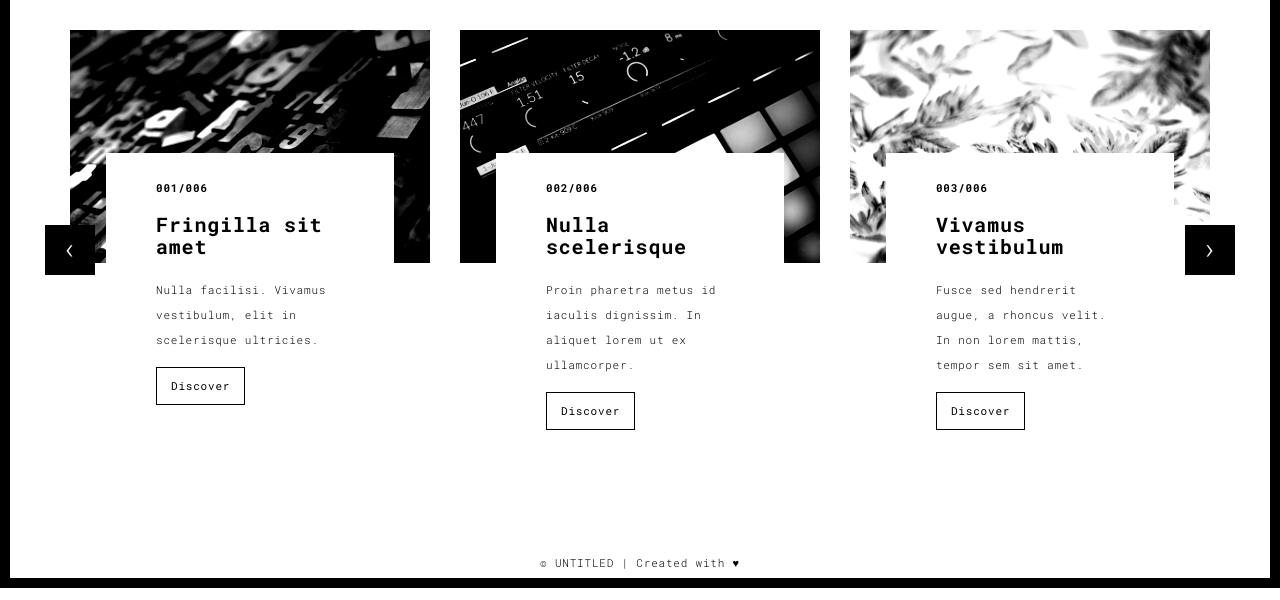
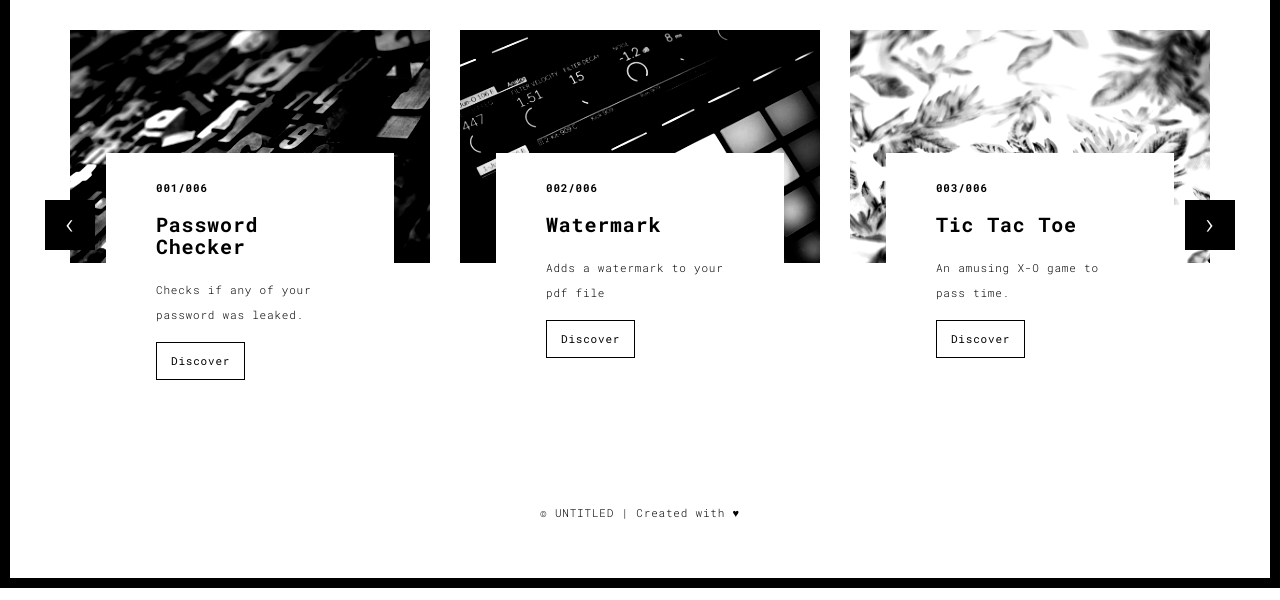
Before and after one commit to mostafahisham10/portfo, a Flask app: page /portfolio.html in a window 1280 px wide. Shown: the part 212-812 px from the top of the page. Run offline with Flask 2, Linux system fonts and the light colour scheme; some libraries are stand-ins or nearby versions.

Commit message:
added portfoli subjects

```diff
--- a/templates/portfolio.html
+++ b/templates/portfolio.html
@@ -74,8 +74,8 @@
                       </a>
                       <div class="card-container card-container-lg">
                         <h4>001/006</h4>
-                        <h3>Fringilla sit amet</h3>
-                        <p>Nulla facilisi. Vivamus vestibulum, elit in scelerisque ultricies.</p>
+                        <h3>Password Checker</h3>
+                        <p>Checks if any of your password was leaked.</p>
                         <a href="./work.html" title="" class="btn btn-default">Discover</a>
                       </div>
                     </div>
@@ -85,8 +85,8 @@
                       </a>
                       <div class="card-container card-container-lg">
                         <h4>002/006</h4>
-                        <h3>Nulla scelerisque</h3>
-                        <p>Proin pharetra metus id iaculis dignissim. In aliquet lorem ut ex ullamcorper.</p>
+                        <h3>Watermark</h3>
+                        <p>Adds a watermark to your pdf file</p>
                         <a href="./work.html" title="" class="btn btn-default">Discover</a>
                       </div>
                     </div>
@@ -96,8 +96,8 @@
                       </a>
                       <div class="card-container card-container-lg">
                         <h4>003/006</h4>
-                        <h3>Vivamus vestibulum</h3>
-                        <p>Fusce sed hendrerit augue, a rhoncus velit. In non lorem mattis, tempor sem sit amet.</p>
+                        <h3>Tic Tac Toe</h3>
+                        <p>An amusing X-O game to pass time.</p>
                         <a href="./work.html" title="" class="btn btn-default">Discover</a>
                       </div>
                     </div>
@@ -114,8 +114,8 @@
                     </a>
                     <div class="card-container">
                       <h4>004/006</h4>
-                      <h3>Nulla scelerisque</h3>
-                      <p>Proin pharetra metus id iaculis dignissim. In aliquet lorem ut ex ullamcorper.</p>
+                      <h3>Hacker News</h3>
+                      <p>Scraps the web showing the best tech articles.</p>
                       <a href="./work.html" class="btn btn-default">Discover</a>
                     </div>
                   </div>
@@ -125,8 +125,8 @@
                       </a>
                       <div class="card-container">
                         <h4>005/006</h4>
-                        <h3>Fringilla sit amet</h3>
-                        <p>Nulla facilisi. Vivamus vestibulum, elit in scelerisque ultricies.</p>
+                        <h3>Hangman</h3>
+                        <p>An amusing hangman game to pass time.</p>
                         <a href="./work.html" class="btn btn-default">Discover</a>
                       </div>
                     </div>
@@ -137,8 +137,8 @@
                       </a>
                       <div class="card-container">
                         <h4>006/006</h4>
-                        <h3>Vivamus vestibulum</h3>
-                        <p>Fusce sed hendrerit augue, a rhoncus velit. In non lorem mattis, tempor sem sit amet.</p>
+                        <h3>Pong</h3>
+                        <p>An amusing pong game to pass time.</p>
                         <a href="./work.html" class="btn btn-default">Discover</a>
                       </div>
                     </div>
```
Also changed, not shown: 1 other file.
